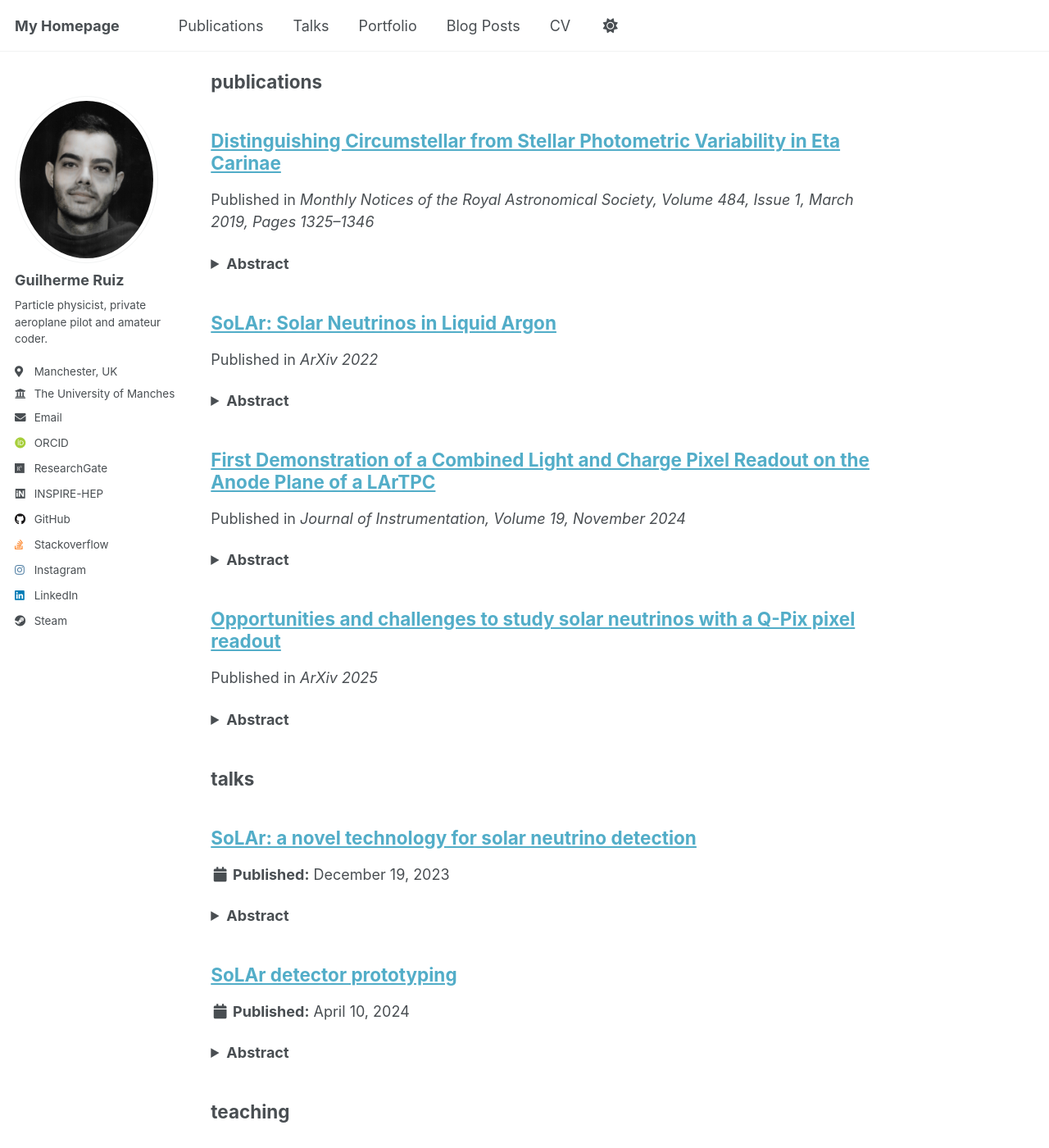
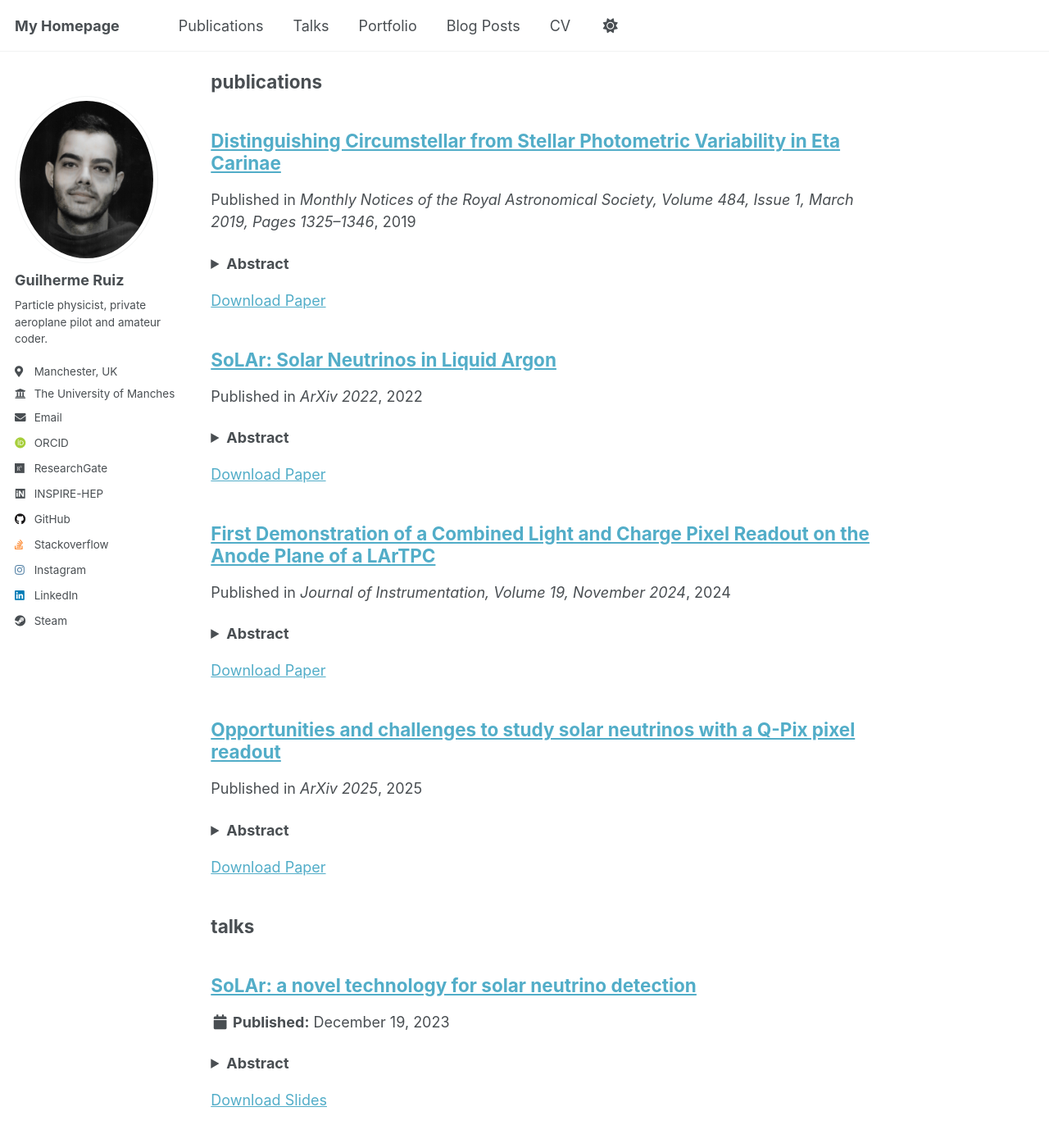
Before and after one commit to guigoruiz1/guigoruiz1.github.io, a Jekyll site: the page built from _pages/sitemap.md, in a window 1280 px wide and 1400 px high, scrolled down 2102 px. Shown: the whole window at 82% size. Built offline with Jekyll 4.4.1, drawn with Linux system fonts in a browser that asks for light colours; some web fonts are replaced; a script that is not in the unit is left out.

Commit message:
pub layout

```diff
--- a/_includes/archive-single.html
+++ b/_includes/archive-single.html
@@ -22,18 +22,11 @@
     {% endif %}
 
     <h2 class="archive__item-title" itemprop="headline">
-      {% assign has_content = post.content | strip_html | strip_newlines | size %}
-      {% if post.paperurl %}
-      <a href="{{ post.paperurl }}" target="_blank" rel="noopener noreferrer">{{ title }}</a>
-      {% elsif post.link %}
-      <a href="{{ post.link }}">{{ title }}</a>
-      <a href="{{ base_path }}{{ post.url }}" rel="permalink">
-        <i class="fa fa-link" aria-hidden="true" title="permalink"></i><span class="sr-only">Permalink</span>
-      </a>
-      {% elsif post.abstract or has_content > 0 %}
+      {% if post.link %}
+      <a href="{{ post.link }}">{{ title }}</a> <a href="{{ base_path }}{{ post.url }}" rel="permalink"><i
+          class="fa fa-link" aria-hidden="true" title="permalink"></i><span class="sr-only">Permalink</span></a>
+      {% else %}
       <a href="{{ base_path }}{{ post.url }}" rel="permalink">{{ title }}</a>
-      {% else %}
-      {{ title }}
       {% endif %}
     </h2>
 
@@ -42,17 +35,14 @@
     {% endif %}
 
     {% if post.collection == 'teaching' %}
-    <p>{{ post.type }}, <i>{{ post.venue }}</i>, {{ post.date | default: "1900-01-01" | date: "%Y" }}</p>
-    {% elsif post.collection == 'publications' and post.venue %}
-    <p>Published in <i>{{ post.venue }}</i></p>
-    {% elsif post.date and post.venue%}
-    <p class="page__date">
-      <strong><i class="fa fa-fw fa-calendar" aria-hidden="true"></i>
-        {{ site.data.ui-text[site.locale].date_label | default: "Published:" }}</strong>
-      <time datetime="{{ post.date | default: " 1900-01-01" | date_to_xmlschema }}">
-        {{ post.date | default: "1900-01-01" | date: "%B %d, %Y" }}
-      </time>
-    </p>
+    <p> {{ post.type }}, <i>{{ post.venue }}</i>, {{ post.date | default: "1900-01-01" | date: "%Y" }} </p>
+    {% elsif post.collection == 'publications' %}
+    <p>Published in <i>{{ post.venue }}</i>, {{ post.date | default: "1900-01-01" | date: "%Y" }} </p>
+    {% elsif post.date %}
+    <p class="page__date"><strong><i class="fa fa-fw fa-calendar" aria-hidden="true"></i> {{
+        site.data.ui-text[site.locale].date_label | default: "Published:" }}</strong> <time
+        datetime="{{ post.date | default: " 1900-01-01" | date_to_xmlschema }}">{{ post.date | default: "1900-01-01" |
+        date: "%B %d, %Y" }}</time></p>
     {% endif %}
 
     {% assign content_size = post.content | strip_html | strip_newlines | size %}
@@ -83,8 +73,36 @@
     {% endif %}
     {%- endcomment -%}
 
-    {% if post.citation %}
+    {% if post.citation and post.paperurl and post.slidesurl and post.bibtexurl %}
+    <p>Recommended citation: {{ post.citation }}<br /><a href="{{ post.paperurl }}">Download Paper</a> | <a
+        href="{{ post.slidesurl }}">Download Slides</a> | <a href="{{ post.bibtexurl }}">Download Bibtex</a></p>
+    {% elsif post.citation and post.paperurl and post.slidesurl %}
+    <p>Recommended citation: {{ post.citation }}<br /><a href="{{ post.paperurl }}">Download Paper</a> | <a
+        href="{{ post.slidesurl }}">Download Slides</a></p>
+    {% elsif post.citation and post.paperurl and post.bibtexurl %}
+    <p>Recommended citation: {{ post.citation }}<br /><a href="{{ post.paperurl }}">Download Paper</a> | <a
+        href="{{ post.bibtexurl }}">Download Bibtex</a></p>
+    {% elsif post.citation and post.paperurl %}
+    <p>Recommended citation: {{ post.citation }}<br /><a href="{{ post.paperurl }}">Download Paper</a></p>
+    {% elsif post.citation and post.slidesurl and post.bibtexurl %}
+    <p>Recommended citation: {{ post.citation }}<br /><a href="{{ post.slidesurl }}">Download Slides</a> | <a
+        href="{{ post.bibtexurl}}">Download Bibtex</a></p>
+    {% elsif post.citation and post.slidesurl %}
+    <p>Recommended citation: {{ post.citation }}<br /><a href="{{ post.slidesurl }}">Download Slides</a></p>
+    {% elsif post.citation and post.bibtexurl %}
+    <p>Recommended citation: {{ post.citation }}<br /><a href="{{ post.bibtexurl }}">Download Bibtex</a></p>
+    {% elsif post.citation %}
     <p>Recommended citation: {{ post.citation }}</p>
+    {% elsif post.paperurl and post.bibtexurl %}
+    <p><a href=" {{ post.paperurl }} ">Download Paper</a> | <a href="{{ post.bibtexurl }}">Download Bibtex</a></p>
+    {% elsif post.paperurl %}
+    <p><a href=" {{ post.paperurl }} ">Download Paper</a></p>
+    {% elsif post.slidesurl and post.bibtexurl %}
+    <p><a href="{{ post.slidesurl }}">Download Slides</a> | <a href="{{ post.bibtexurl }}">Download Bibtex</a></p>
+    {% elsif post.slidesurl %}
+    <p><a href="{{ post.slidesurl }}">Download Slides</a></p>
+    {% elsif post.bibtexurl %}
+    <p><a href="{{ post.bibtexurl }}">Download Bibtex</a></p>
     {% endif %}
 
   </article>
```
